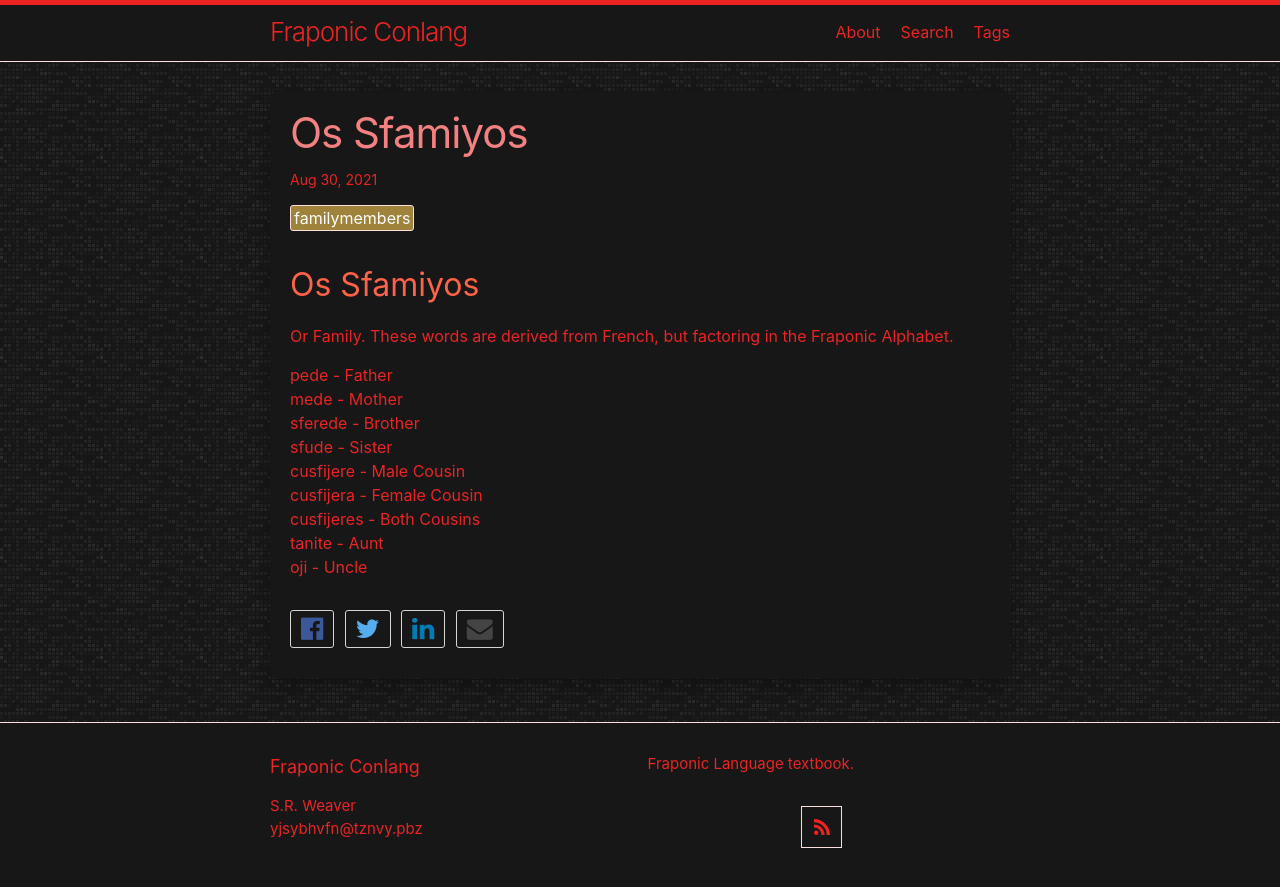
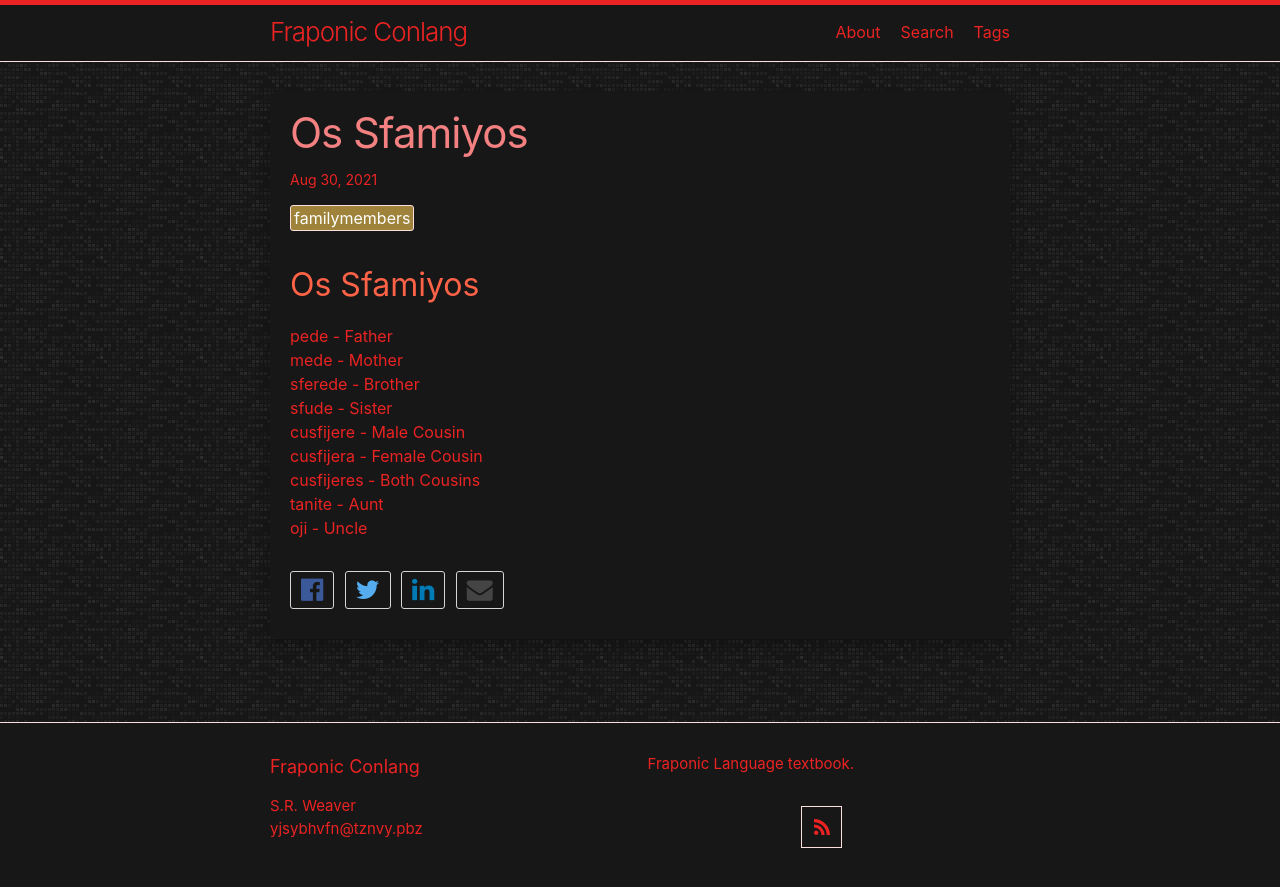
Before and after one commit to LWFlouisa/FraponicConlang, a Jekyll site: the page built from _posts/2021-08-30-ossfamiyos.md, in a window 1280 px wide. Shown: the top 887 px of the page. Built offline with Jekyll 4.4.1, drawn with Linux system fonts in a browser that asks for light colours.

Commit message:
Update 2021-08-30-ossfamiyos.md

```diff
--- a/_posts/2021-08-30-ossfamiyos.md
+++ b/_posts/2021-08-30-ossfamiyos.md
@@ -4,10 +4,7 @@ title: Os Sfamiyos
 catagories: Family
 tags: familymembers
 ---
-
 ## Os Sfamiyos
-
-Or Family. These words are derived from French, but factoring in the Fraponic Alphabet.
 
 pede - Father<br />
 mede - Mother<br />
```
